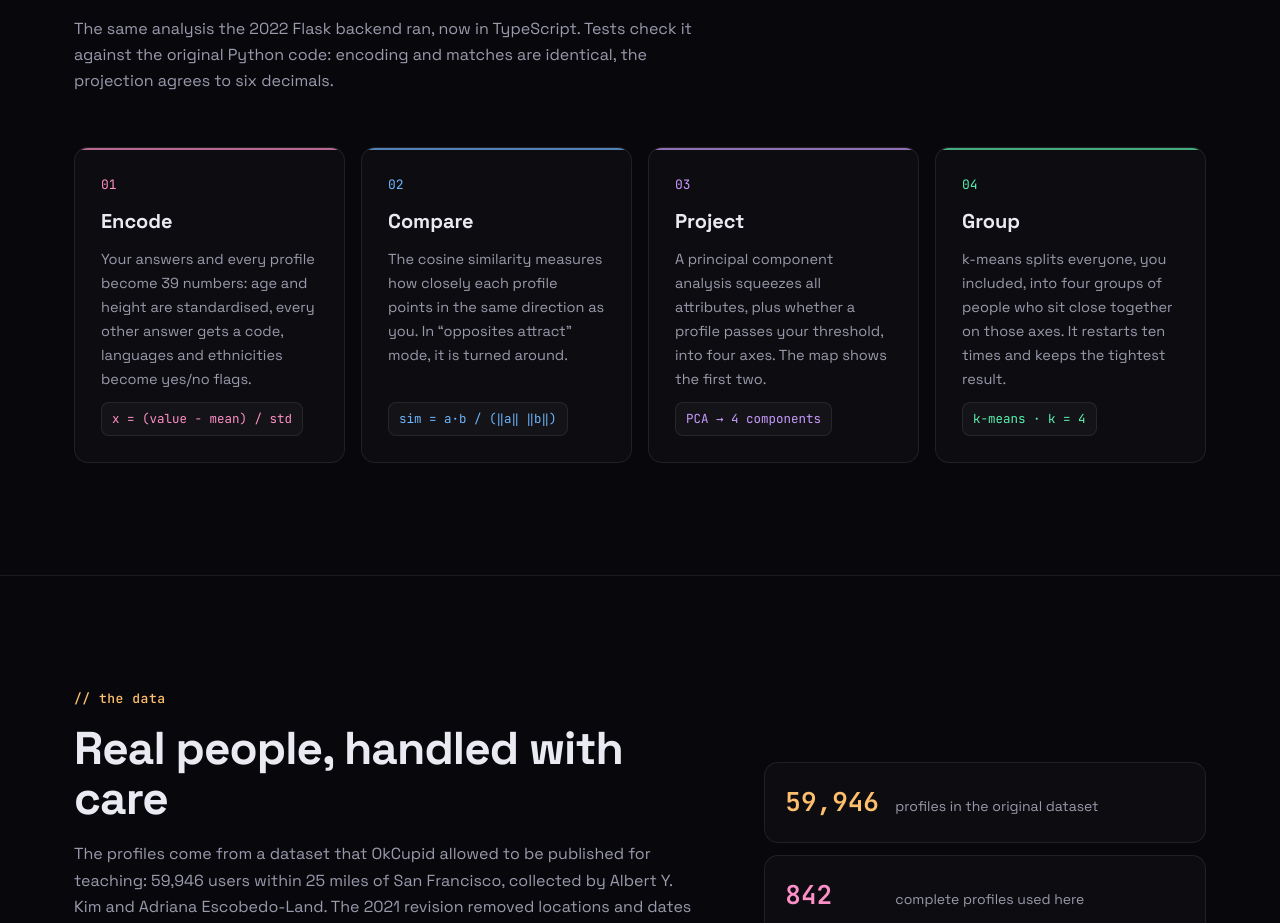
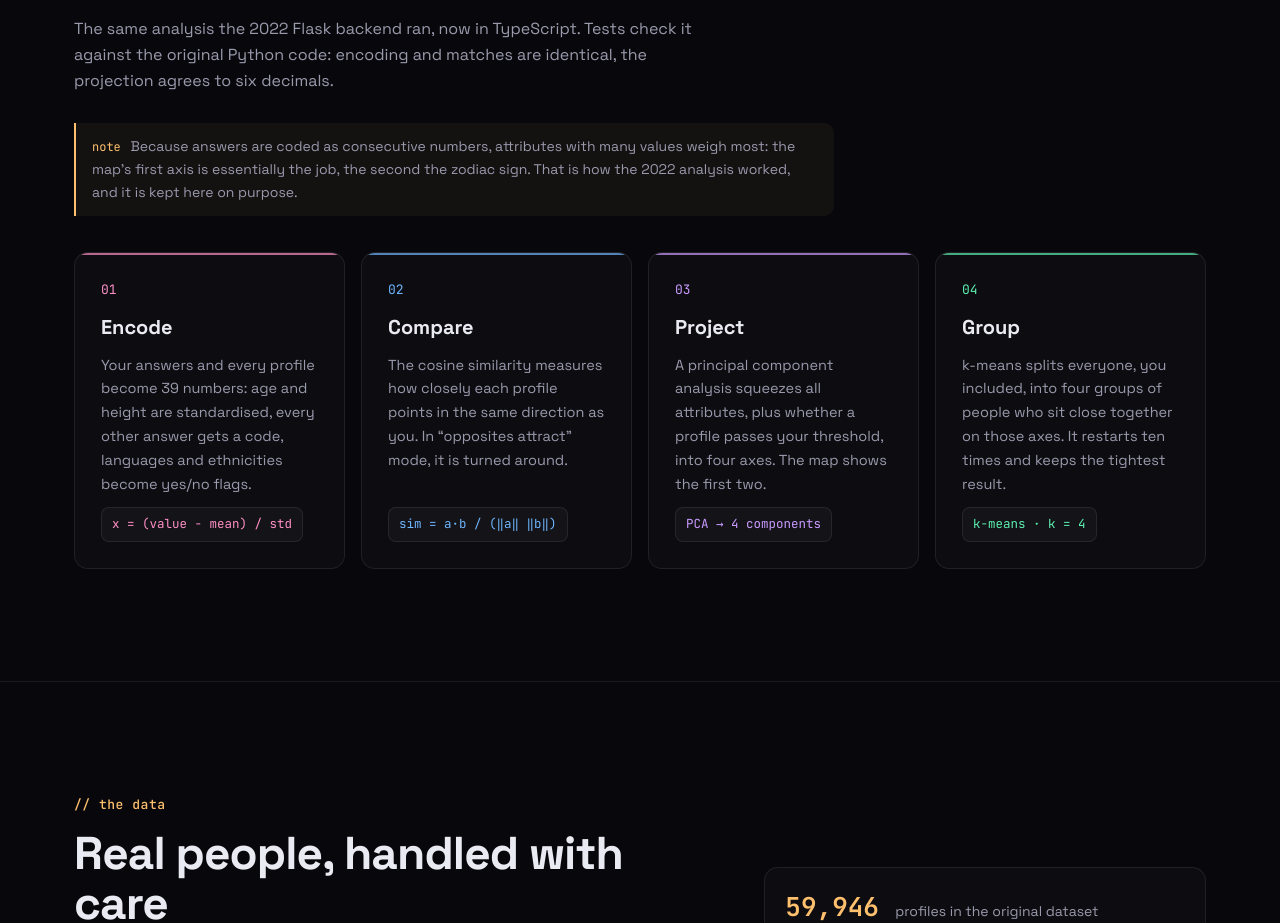
Before and after one commit to HuberNicolas/okcupid-explorer, a Vue app in the folder frontend/: page / in a window 1280 px wide. Shown: the part 2362-3285 px from the top of the page. Built offline with nearby package versions, Linux system fonts and the light colour scheme.

Commit message:
Draw your radar shape on top and explain the map's axes
The first two principal components are almost only the job code and
the zodiac sign, because the 2022 analysis codes categories as
consecutive integers. The method section now says so.

```diff
--- a/frontend/src/components/DetailPanel.vue
+++ b/frontend/src/components/DetailPanel.vue
@@ -59,18 +59,20 @@ const radarOption = computed(() => {
       {
         type: 'radar',
         symbolSize: 5,
+        // You last, so your shape is drawn on top
         data: [
+          {
+            name: 'Them',
+            value: keys.map((key) => scalePosition(key, row[key])),
+            itemStyle: { color: GROUP_COLORS[analysis.value.group[person.value!]] },
+            areaStyle: { color: 'rgba(110,181,255,0.14)' },
+          },
           {
             name: 'You',
             value: keys.map((key) => scalePosition(key, answers.categorical[key])),
             itemStyle: { color: YOU_COLOR },
             areaStyle: { color: 'rgba(255,143,199,0.18)' },
-          },
-          {
-            name: 'Them',
-            value: keys.map((key) => scalePosition(key, row[key])),
-            itemStyle: { color: GROUP_COLORS[analysis.value.group[person.value!]] },
-            areaStyle: { color: 'rgba(110,181,255,0.14)' },
+            lineStyle: { width: 2 },
           },
         ],
       },
--- a/frontend/src/components/MethodSection.vue
+++ b/frontend/src/components/MethodSection.vue
@@ -42,6 +42,11 @@ const steps = [
         The same analysis the 2022 Flask backend ran, now in TypeScript. Tests check it against the original Python code:
         encoding and matches are identical, the projection agrees to six decimals.
       </p>
+      <p class="method__note reveal">
+        <span class="mono">note</span> Because answers are coded as consecutive numbers, attributes with many values
+        weigh most: the map's first axis is essentially the job, the second the zodiac sign. That is how the 2022
+        analysis worked, and it is kept here on purpose.
+      </p>
       <div class="method__grid">
         <article
           v-for="(s, i) in steps"
@@ -63,6 +68,21 @@ const steps = [
 <style scoped>
 .method {
   border-top: 1px solid var(--line);
+}
+.method__note {
+  font-size: 14px;
+  color: var(--text-dim);
+  max-width: 760px;
+  margin: -24px 0 36px;
+  padding: 12px 16px;
+  border-left: 2px solid var(--amber);
+  background: rgba(255, 192, 110, 0.05);
+  border-radius: 0 var(--radius-sm) var(--radius-sm) 0;
+}
+.method__note .mono {
+  color: var(--amber);
+  font-size: 12px;
+  margin-right: 6px;
 }
 .method__grid {
   display: grid;
```
